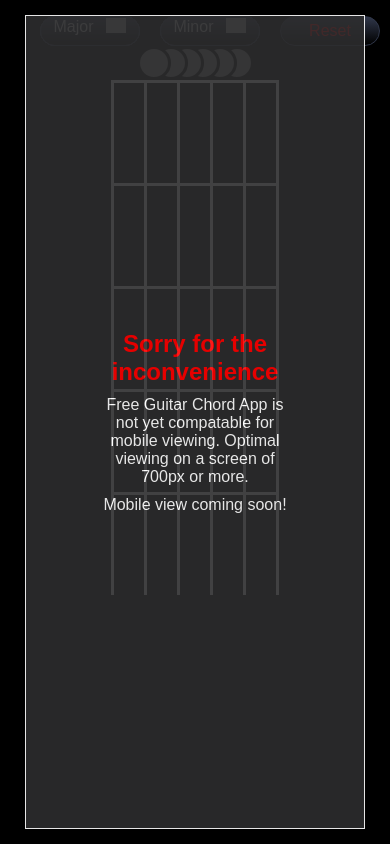
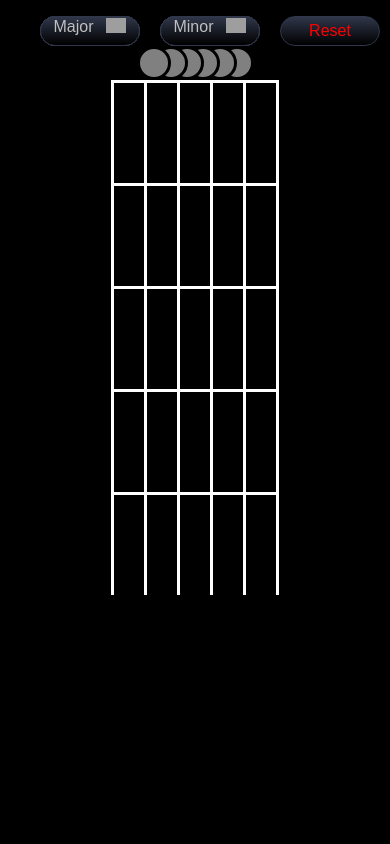
Before and after one commit to mbevko/guitar-chord-finder, a plain HTML site: page index.html in a window 390 px wide. Drawn offline with Linux system fonts and the light colour scheme; grey boxes are pictures that could not be loaded.

Commit message:
Add files via upload

```diff
--- a/stylesheet.css
+++ b/stylesheet.css
@@ -480,13 +480,20 @@ border-top: solid white;
   display: none;
 }
 
-@media (max-width:820px) {
+@media (max-width:830px) {
   .chord_display {
     right: 150px;
   }
 }
 
-@media (max-width:699px) {
+@media (max-width:600px) {
+  .chord_display {
+    right: 100px;
+    font-size: 30pt;
+  }
+}
+
+@media (max-width:10px) {
   .mobile_message {
     display: flex;
     flex-direction: column;
```
